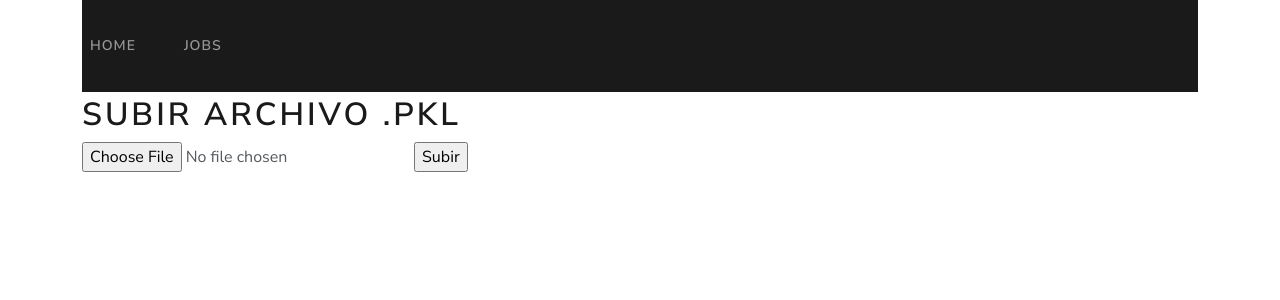
After one commit to Thejairex/Linkedin-UI, a Flask app: page /cookies in a window 1280 px wide. The commit adds this page. Shown: the top 300 px of the page. Run offline with Flask 3, Linux system fonts and the light colour scheme.

Commit message:
Subida de cookies

```diff
--- a/app.py
+++ b/app.py
@@ -1,4 +1,5 @@
-from flask import Flask, render_template
+from flask import Flask, render_template, request, jsonify
+import requests
 
 from app.db import Jobs
 
@@ -14,5 +15,24 @@ def jobs():
     jobs = Jobs('static/db/jobs.db').select()
     return render_template('jobs.html', jobs=jobs)
 
+@app.route('/cookies')
+def cookies():
+    return render_template('form.html')
+
+@app.route('/upload_cookies', methods=['POST'])
+def upload_cookies():
+    file = request.files['cookies']
+    files = {'cookies': (file.filename, file.stream, file.mimetype)}
+
+    response = requests.post('http://192.168.1.5:5000/cookies', files=files)
+
+    # Comprobar si la solicitud a FastAPI fue exitosa
+    if response.status_code == 200:
+        # Mostrar el mensaje de respuesta de FastAPI
+        return {"message": "Las cookies se han guardado correctamente."}
+    else:
+            return jsonify({"error": "Error al subir archivo a FastAPI", "status_code": response.status_code})
+
+
 if __name__ == '__main__':
     app.run(debug=True)
--- /dev/null
+++ b/templates/form.html
@@ -0,0 +1,11 @@
+{% extends 'layout.html'%}
+
+{% block content %}
+
+<h1>Subir archivo .pkl</h1>
+<form action="/upload_cookies" method="post" enctype="multipart/form-data">
+    <input type="file" name="cookies" accept=".pkl">
+    <input type="submit" value="Subir">
+</form>
+
+{% endblock content %}
--- a/templates/layout.html
+++ b/templates/layout.html
@@ -5,7 +5,7 @@
     <meta name="viewport" content="width=device-width, initial-scale=1.0">
     <title>Document</title>
     <!-- bootstrap css -->
-    <link rel="stylesheet" href="{{ url_for('static', filename='css/vapor.min.css') }}">
+    <link rel="stylesheet" href="{{ url_for('static', filename='css/lux.min.css') }}">
 
 </head>
 <body class="container-sm">
```
